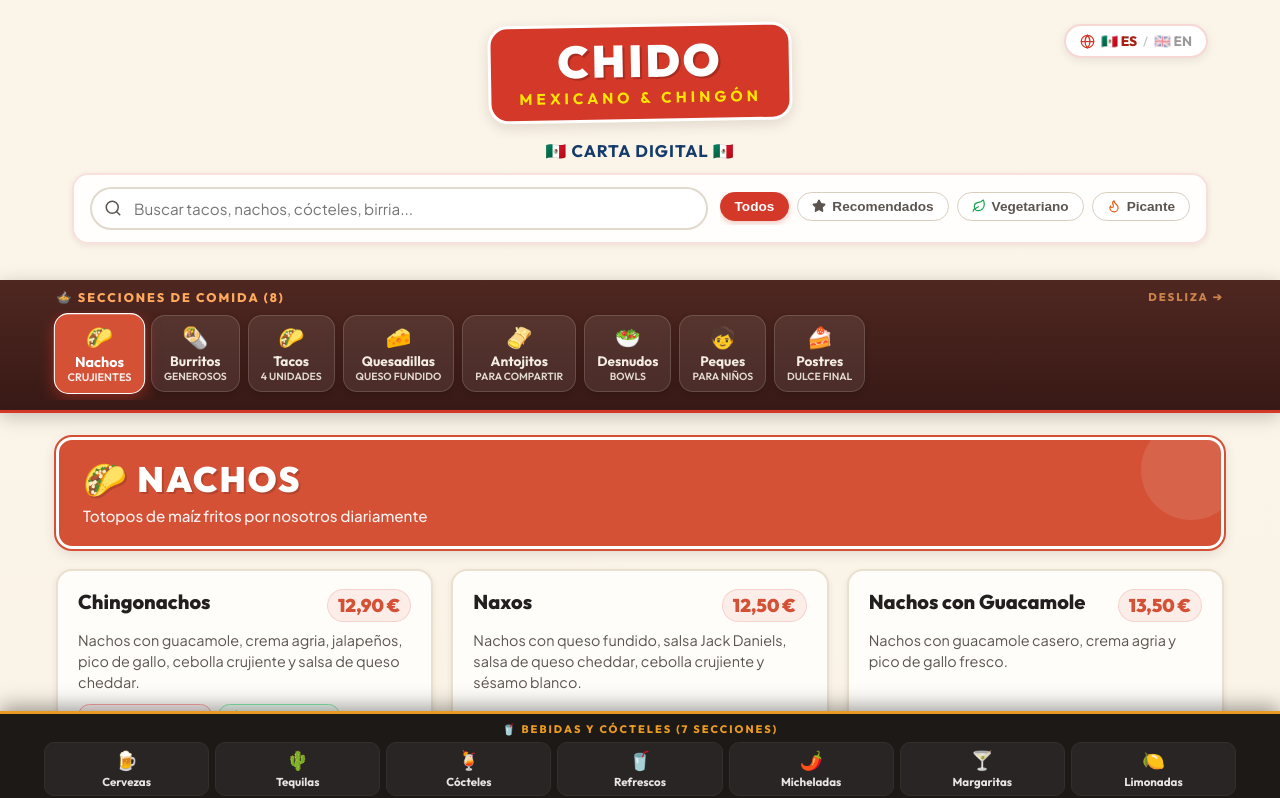
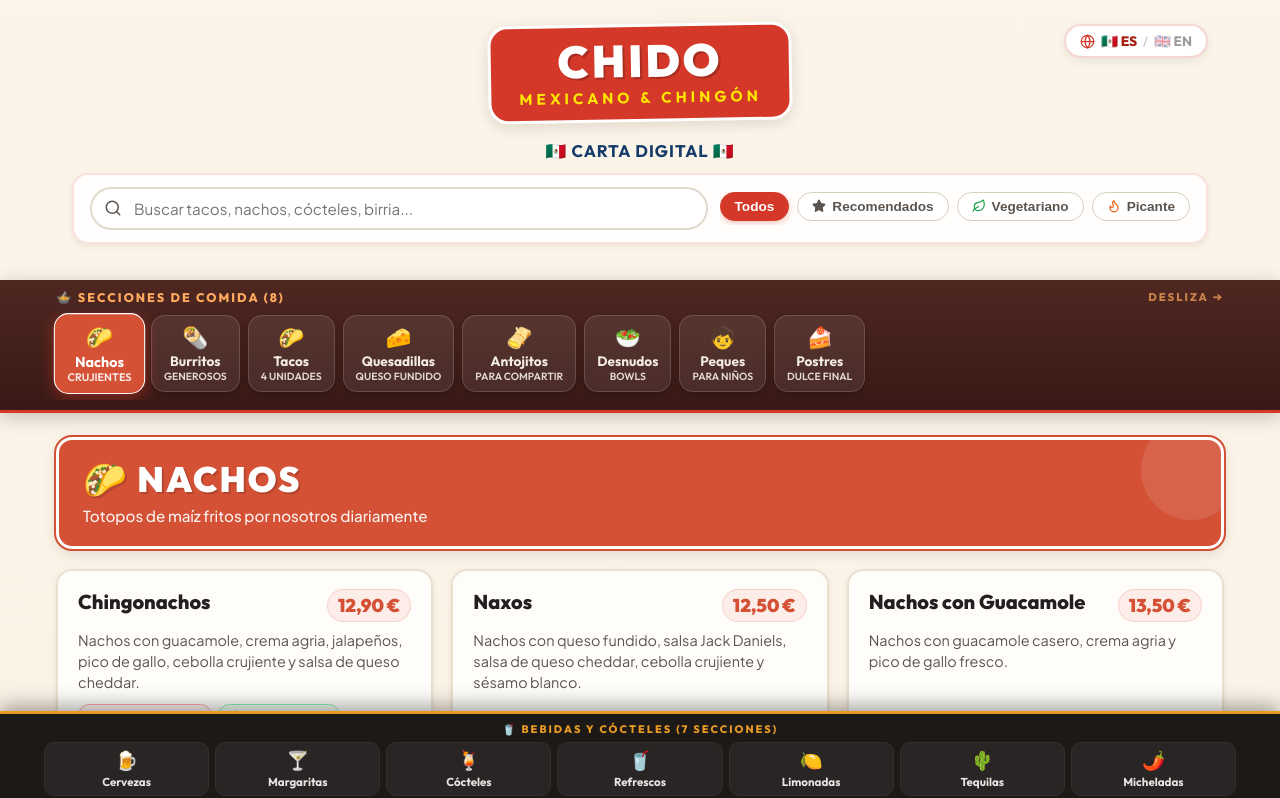
Before and after one commit to Vima3D/carta_chido, a React (Vite) app: page / in a window 1280 px wide. Shown: the top 798 px of the page. Built offline with nearby package versions, Linux system fonts and the light colour scheme.

Commit message:
modificando el orden de los botones de las bebidas

```diff
--- a/src/data/menuData.js
+++ b/src/data/menuData.js
@@ -75,12 +75,12 @@ export const DRINK_CATEGORIES = [
     en: { name: "Beers", badge: "Ice Cold" },
   },
   {
-    id: "tequilas",
-    name: "Tequilas",
-    icon: "🌵",
-    badge: "Jalisco & Oaxaca",
-    color: "#B45309",
-    en: { name: "Tequilas", badge: "Jalisco & Oaxaca" },
+    id: "margaritas",
+    name: "Margaritas",
+    icon: "🍸",
+    badge: "Frozen o Clásicas",
+    color: "#059669",
+    en: { name: "Margaritas", badge: "Frozen or Classic" },
   },
   {
     id: "cocteles",
@@ -99,28 +99,28 @@ export const DRINK_CATEGORIES = [
     en: { name: "Soft Drinks", badge: "Refreshing" },
   },
   {
+    id: "limonadas",
+    name: "Limonadas",
+    icon: "🍋",
+    badge: "Sin Alcohol",
+    color: "#CA8A04",
+    en: { name: "Lemonades", badge: "Non-Alcoholic" },
+  },
+  {
+    id: "tequilas",
+    name: "Tequilas",
+    icon: "🌵",
+    badge: "Jalisco & Oaxaca",
+    color: "#B45309",
+    en: { name: "Tequilas", badge: "Jalisco & Oaxaca" },
+  },
+  {
     id: "micheladas",
     name: "Micheladas",
     icon: "🌶️",
     badge: "Con Clamato / Lima",
     color: "#DC2626",
     en: { name: "Micheladas", badge: "With Clamato / Lime" },
-  },
-  {
-    id: "margaritas",
-    name: "Margaritas",
-    icon: "🍸",
-    badge: "Frozen o Clásicas",
-    color: "#059669",
-    en: { name: "Margaritas", badge: "Frozen or Classic" },
-  },
-  {
-    id: "limonadas",
-    name: "Limonadas",
-    icon: "🍋",
-    badge: "Sin Alcohol",
-    color: "#CA8A04",
-    en: { name: "Lemonades", badge: "Non-Alcoholic" },
   },
 ];
 
@@ -719,8 +719,7 @@ export const MENU_ITEMS = {
     accentColor: "#2E4A9E",
     en: {
       title: "STREET SNACKS",
-      subtitle:
-        "Street-food appetizers loaded with authentic Mexican flavor",
+      subtitle: "Street-food appetizers loaded with authentic Mexican flavor",
     },
     items: [
       {
@@ -821,7 +820,10 @@ export const MENU_ITEMS = {
       subtitle:
         "Our flavorful Burrito Bowls. Turn your bowl into burritos/tacos with 2 extra tortillas for +€1.80!",
       extras: [
-        { name: "+2 Wheat Tortillas (20cm) to roll your bowl", price: "1,80 €" },
+        {
+          name: "+2 Wheat Tortillas (20cm) to roll your bowl",
+          price: "1,80 €",
+        },
       ],
     },
     items: [
@@ -953,7 +955,8 @@ export const MENU_ITEMS = {
         description: "Tortilla de trigo con tomate, jamón y queso fundido.",
         en: {
           name: "Quesapizza",
-          description: "Wheat tortilla filled with tomato sauce, ham, and melted cheese.",
+          description:
+            "Wheat tortilla filled with tomato sauce, ham, and melted cheese.",
         },
       },
       {
@@ -965,7 +968,8 @@ export const MENU_ITEMS = {
           "Crujientes nuggets de pollo acompanados de patatas fritas doradas.",
         en: {
           name: "Chicken Nuggets with French Fries",
-          description: "Crispy chicken nuggets served with golden French fries.",
+          description:
+            "Crispy chicken nuggets served with golden French fries.",
         },
       },
     ],
@@ -990,7 +994,8 @@ export const MENU_ITEMS = {
         recommended: true,
         en: {
           name: "Cheesecake with Mexican Caramel (Cajeta)",
-          description: "Creamy cheesecake drizzled with melted warm Mexican cajeta caramel.",
+          description:
+            "Creamy cheesecake drizzled with melted warm Mexican cajeta caramel.",
         },
       },
       {
@@ -1001,7 +1006,8 @@ export const MENU_ITEMS = {
         description: "Pura crema de cacao sobre una base golosa crujiente.",
         en: {
           name: "Nutella Tart",
-          description: "Rich hazelnut chocolate cream over a crispy cookie crust.",
+          description:
+            "Rich hazelnut chocolate cream over a crispy cookie crust.",
         },
       },
       {
@@ -1054,7 +1060,8 @@ export const MENU_ITEMS = {
         recommended: true,
         en: {
           name: "Pistachio Cheesecake",
-          description: "Creamy baked cheesecake crafted with authentic pistachio paste.",
+          description:
+            "Creamy baked cheesecake crafted with authentic pistachio paste.",
         },
       },
       {
@@ -1138,7 +1145,13 @@ export const MENU_ITEMS = {
         numericPrice: 3.9,
         en: { name: "Desperados Beer" },
       },
-      { id: "pacifico", name: "Pacífico", price: "4,90 €", numericPrice: 4.9, en: { name: "Pacífico Beer" } },
+      {
+        id: "pacifico",
+        name: "Pacífico",
+        price: "4,90 €",
+        numericPrice: 4.9,
+        en: { name: "Pacífico Beer" },
+      },
       {
         id: "modelo_especial",
         name: "Modelo Especial",
@@ -1222,7 +1235,8 @@ export const MENU_ITEMS = {
           "Lima, azúcar, vodka de manzana, zumo de naranja, Malibú y maracuyá.",
         en: {
           name: "La Bamba",
-          description: "Lime, sugar, apple vodka, orange juice, Malibu rum, and passion fruit.",
+          description:
+            "Lime, sugar, apple vodka, orange juice, Malibu rum, and passion fruit.",
         },
       },
       {
@@ -1234,7 +1248,8 @@ export const MENU_ITEMS = {
         recommended: true,
         en: {
           name: "Strawberry Mezcalito",
-          description: "Mezcal, fresh strawberries, and lime. Simple, tasty, and dangerously good.",
+          description:
+            "Mezcal, fresh strawberries, and lime. Simple, tasty, and dangerously good.",
         },
       },
       {
@@ -1271,7 +1286,8 @@ export const MENU_ITEMS = {
           "Ron blanco Barceló, piña natural, crema de coco y mucho molo.",
         en: {
           name: "Frozen Piña Colada",
-          description: "Barceló white rum, natural pineapple juice, coconut cream, blended with ice.",
+          description:
+            "Barceló white rum, natural pineapple juice, coconut cream, blended with ice.",
         },
       },
       {
@@ -1335,7 +1351,8 @@ export const MENU_ITEMS = {
           "Lima, hojas de menta, azúcar moreno, ron blanco y TOP sprite.",
         en: {
           name: "Classic Mojito",
-          description: "Lime, fresh mint leaves, brown sugar, white rum, topped with Sprite.",
+          description:
+            "Lime, fresh mint leaves, brown sugar, white rum, topped with Sprite.",
         },
       },
       {
@@ -1347,7 +1364,8 @@ export const MENU_ITEMS = {
           "Elegir Fresa, fruta de la pasión, coco, tamarindo o sandía.",
         en: {
           name: "Flavored Mojito",
-          description: "Choice of flavors: Strawberry, passion fruit, coconut, tamarind, or watermelon.",
+          description:
+            "Choice of flavors: Strawberry, passion fruit, coconut, tamarind, or watermelon.",
         },
       },
     ],
@@ -1452,7 +1470,8 @@ export const MENU_ITEMS = {
           "Cerveza muy fría, jugo de lima, jugo maggi, perrins y valentina.",
         en: {
           name: "Classic Michelada",
-          description: "Chilled beer, fresh lime juice, Maggi sauce, Worcestershire, and Valentina hot sauce.",
+          description:
+            "Chilled beer, fresh lime juice, Maggi sauce, Worcestershire, and Valentina hot sauce.",
         },
       },
       {
@@ -1471,7 +1490,8 @@ export const MENU_ITEMS = {
         recommended: true,
         en: {
           name: "Chingona Clamato Michelada",
-          description: "Ice-cold beer, lime juice, Maggi, Worcestershire, Valentina hot sauce, and Clamato tomato juice.",
+          description:
+            "Ice-cold beer, lime juice, Maggi, Worcestershire, Valentina hot sauce, and Clamato tomato juice.",
           options: [
             { name: "With Corona", price: "6,00 €" },
             { name: "With Pacífico", price: "7,00 €" },
@@ -1489,7 +1509,8 @@ export const MENU_ITEMS = {
           "Cerveza muy fría servida con zumo de limón recién exprimido y borde con sal.",
         en: {
           name: "Lime Chelada",
-          description: "Ice-cold beer served with fresh squeezed lime juice and a salted rim.",
+          description:
+            "Ice-cold beer served with fresh squeezed lime juice and a salted rim.",
         },
       },
     ],
@@ -1502,7 +1523,8 @@ export const MENU_ITEMS = {
     accentColor: "#059669",
     en: {
       title: "MARGARITAS FOR THE SOUL",
-      subtitle: "Served with a smile or by the pitcher! Order a 1/2L or 1L pitcher to share!",
+      subtitle:
+        "Served with a smile or by the pitcher! Order a 1/2L or 1L pitcher to share!",
     },
     items: [
       {
@@ -1514,7 +1536,8 @@ export const MENU_ITEMS = {
           "Tequila, triple seco y zumo de lima servido en copa encostrada de sal.",
         en: {
           name: "Classic Margarita Glass",
-          description: "Tequila, triple sec, and lime juice served in a salt-rimmed glass.",
+          description:
+            "Tequila, triple sec, and lime juice served in a salt-rimmed glass.",
         },
       },
       {
@@ -1526,7 +1549,8 @@ export const MENU_ITEMS = {
           "Elige tu sabor: Fresa, fruta de la pasión, coco, tamarindo o sandía.",
         en: {
           name: "Flavored Margarita Glass",
-          description: "Choice of flavor: Strawberry, passion fruit, coconut, tamarind, or watermelon.",
+          description:
+            "Choice of flavor: Strawberry, passion fruit, coconut, tamarind, or watermelon.",
         },
       },
       {
@@ -1617,7 +1641,8 @@ export const MENU_ITEMS = {
         description: "Limón, azúcar líquida, fruta de la pasión y soda.",
         en: {
           name: "Passion Fruit Lemonade",
-          description: "Fresh lemon, passion fruit puree, liquid sugar, and soda.",
+          description:
+            "Fresh lemon, passion fruit puree, liquid sugar, and soda.",
         },
       },
       {
```
